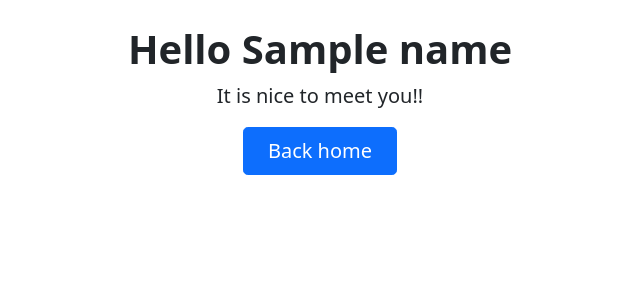
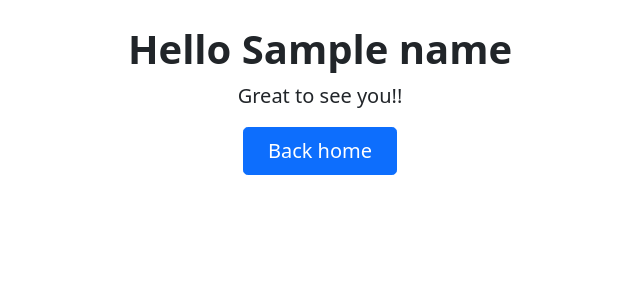
Before and after one commit to PrasadGattewar/Python_Application, a Flask app: template msdocs-python-flask-webapp-quickstart-main/templates/hello.html in a window 1280 px wide. Shown: the part 215-505 px from the top of the page, without its empty margins (320-960 px from the left). Run offline with Flask 2, Linux system fonts and the light colour scheme; the template is opened without the code that fills it: most values are stand-ins (such as "Sample title", 1, 10 or a date in 2020); some libraries are stand-ins or nearby versions.

Commit message:
Again Modified hello.html with new para content

```diff
--- a/msdocs-python-flask-webapp-quickstart-main/templates/hello.html
+++ b/msdocs-python-flask-webapp-quickstart-main/templates/hello.html
@@ -12,7 +12,7 @@
             <!-- <img  src="/docs/5.1/assets/brand/bootstrap-logo.svg" alt="" width="72" height="57"> -->
             <h1 class="display-6 fw-bold">Hello {{name}}</h1>
             <p class="fs-5">
-                It is nice to meet you!!
+                Great to see you!!
             </p>
             <a href="{{ url_for('index') }}" class="btn btn-primary btn-lg px-4 gap-3">Back home</a>
           </div>
```
